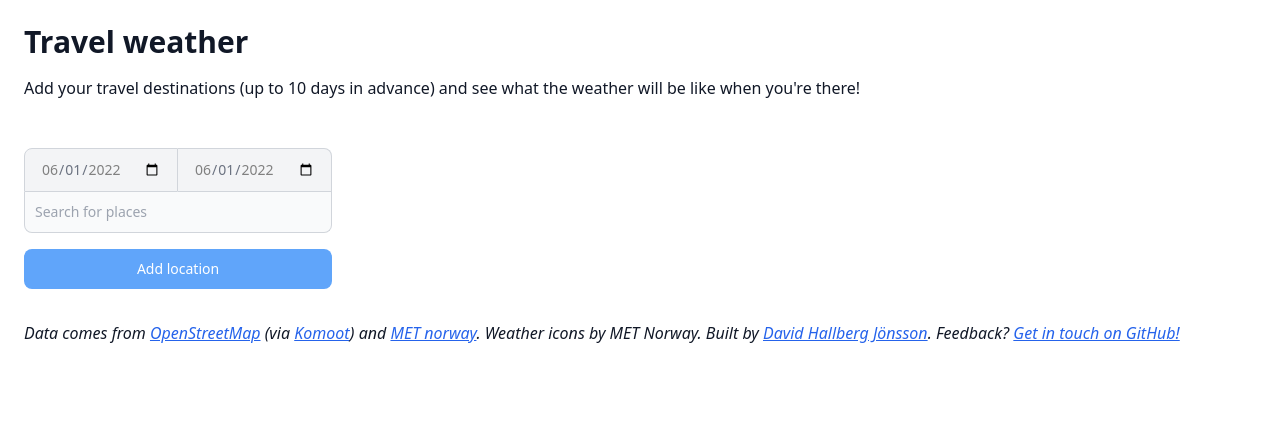
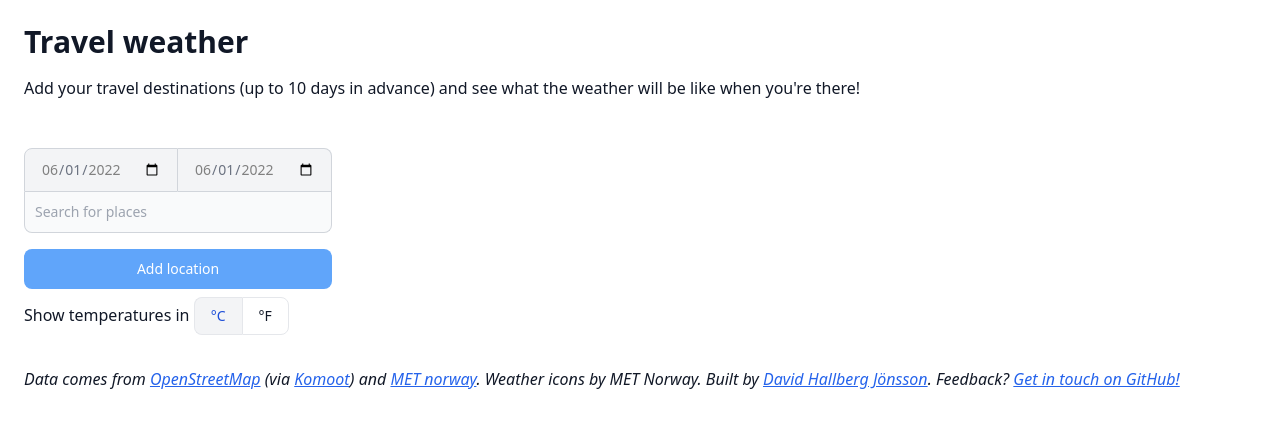
Before and after one commit to dvdhllbrg/travel-weather, a Next.js app: page / in a window 1280 px wide. Shown: the top 428 px of the page. Built offline with nearby package versions, Linux system fonts and the light colour scheme.

Commit message:
Add C/F unit selector

```diff
--- a/components/ForecastCard.tsx
+++ b/components/ForecastCard.tsx
@@ -6,12 +6,13 @@ export type ForecastDays = {
   [key: string]: ForecastDay;
 };
 
-type period = "night" | "morning" | "afternoon" | "evening";
+type Period = "night" | "morning" | "afternoon" | "evening";
+export type Unit = "C" | "F";
 
 export type ForecastDay = Place & {
   symbol_code?: string;
   forecast: {
-    [key in period]: NextXHours | undefined;
+    [key in Period]: NextXHours | undefined;
   };
 };
 
@@ -19,8 +20,14 @@ type ForecastCardProps = {
   day: ForecastDay;
   date: string;
   onRemove: (date: string) => void;
+  unit: Unit;
 };
-export const ForecastCard = ({ day, date, onRemove }: ForecastCardProps) => {
+export const ForecastCard = ({
+  day,
+  date,
+  onRemove,
+  unit,
+}: ForecastCardProps) => {
   const {
     name,
     forecast: { night, morning, afternoon, evening },
@@ -33,22 +40,22 @@ export const ForecastCard = ({ day, date, onRemove }: ForecastCardProps) => {
         <span>{dateString}</span>
       </div>
       {night ? (
-        <PeriodForecast periodName="Night" period={night} />
+        <PeriodForecast periodName="Night" period={night} unit={unit} />
       ) : (
         <NoForecast />
       )}
       {morning ? (
-        <PeriodForecast periodName="Morning" period={morning} />
+        <PeriodForecast periodName="Morning" period={morning} unit={unit} />
       ) : (
         <NoForecast />
       )}
       {afternoon ? (
-        <PeriodForecast periodName="Afternoon" period={afternoon} />
+        <PeriodForecast periodName="Afternoon" period={afternoon} unit={unit} />
       ) : (
         <NoForecast />
       )}
       {evening ? (
-        <PeriodForecast periodName="Evening" period={evening} />
+        <PeriodForecast periodName="Evening" period={evening} unit={unit} />
       ) : (
         <NoForecast />
       )}
@@ -69,13 +76,19 @@ const NoForecast = () => <span className="w-1/5 hidden md:block"> </span>;
 type PeriodForecastProps = {
   periodName: string;
   period: NextXHours;
+  unit: Unit;
 };
 const PeriodForecast = ({
   periodName,
   period: { summary, details },
+  unit,
 }: PeriodForecastProps) => {
   const { air_temperature_max, air_temperature_min, precipitation_amount } =
     details;
+  const maxTemp =
+    unit === "F" ? cToF(air_temperature_max) : air_temperature_max;
+  const minTemp =
+    unit === "F" ? cToF(air_temperature_min) : air_temperature_min;
   return (
     <div className="md:w-1/5 flex flex-col items-center p-6 max-w-sm bg-white rounded-lg border border-gray-200 shadow-md dark:bg-gray-800 dark:border-gray-700">
       <span className="text-sm italic md:hidden">{periodName}</span>
@@ -87,10 +100,10 @@ const PeriodForecast = ({
       />
       <div>
         <span className="text-lg" title="Highest temperature">
-          &uarr;{round(air_temperature_max)}&deg;C
+          &uarr;{round(maxTemp)}&deg;{unit}
         </span>{" "}
         <span className="text-lg" title="Lowest temperature">
-          &darr;{round(air_temperature_min)}&deg;C
+          &darr;{round(minTemp)}&deg;{unit}
         </span>
       </div>
       <div>
@@ -102,5 +115,7 @@ const PeriodForecast = ({
   );
 };
 
-const round = (n?: number) =>
-  typeof n !== "undefined" ? Math.round(n) : "boop";
+const round = (n?: number) => (typeof n === "undefined" ? "" : Math.round(n));
+
+const cToF = (c?: number) =>
+  typeof c === "undefined" ? undefined : (c * 9) / 5 + 32;
--- a/pages/index.tsx
+++ b/pages/index.tsx
@@ -1,6 +1,6 @@
 import { getDatesForecast } from "@api/forecast";
 import { Place } from "@api/geocoding.types";
-import { ForecastCard, ForecastDays } from "@components/ForecastCard";
+import { ForecastCard, ForecastDays, Unit } from "@components/ForecastCard";
 import { TravelControls } from "@components/TravelControls";
 import type { NextPage } from "next";
 import Head from "next/head";
@@ -22,8 +22,14 @@ const dateRange = (fromDate: Date, toDate: Date) => {
   return dateArray;
 };
 
+const buttonActiveClass =
+  "bg-gray-100 text-blue-700 dark:text-white dark:bg-gray-600";
+const buttonNotActiveClass =
+  "text-gray-900 bg-white dark:bg-gray-700 dark:text-white";
+
 const Home: NextPage = () => {
   const [forecast, setForecast] = useState<ForecastDays>();
+  const [unit, setUnit] = useState<Unit>("C");
 
   const updateForecast = async (
     place: Place,
@@ -74,6 +80,27 @@ const Home: NextPage = () => {
         <div className="flex gap-8 flex-col lg:flex-row">
           <div className="lg:w-1/4 mt-8">
             <TravelControls onForecastSearch={updateForecast} />
+            Show temperatures in{" "}
+            <div className="inline-flex" role="group">
+              <button
+                type="button"
+                onClick={() => setUnit("C")}
+                className={`py-2 px-4 text-sm font-medium  mr-0 rounded-r-none border border-r-0 border-gray-200 hover:bg-gray-100 hover:text-blue-700 focus:z-10 focus:ring-2 focus:ring-blue-700 focus:text-blue-700 dark:border-gray-600 dark:hover:text-white dark:hover:bg-gray-600 dark:focus:ring-blue-500 dark:focus:text-white ${
+                  unit === "C" ? buttonActiveClass : buttonNotActiveClass
+                }`}
+              >
+                &deg;C
+              </button>
+              <button
+                type="button"
+                onClick={() => setUnit("F")}
+                className={`py-2 px-4 text-sm font-medium rounded-l-none border-l-none border border-gray-200 hover:bg-gray-100 hover:text-blue-700 focus:z-10 focus:ring-2 focus:ring-blue-700 focus:text-blue-700 dark:border-gray-600 dark:hover:text-white dark:hover:bg-gray-600 dark:focus:ring-blue-500 dark:focus:text-white ${
+                  unit === "F" ? buttonActiveClass : buttonNotActiveClass
+                }`}
+              >
+                &deg;F
+              </button>
+            </div>
           </div>
           {forecast && (
             <div className="lg:w-3/4 flex md:flex-col">
@@ -93,6 +120,7 @@ const Home: NextPage = () => {
                       date={forecastDate}
                       day={forecast[forecastDate]}
                       onRemove={removeDay}
+                      unit={unit}
                     />
                   ))}
               </div>
```
